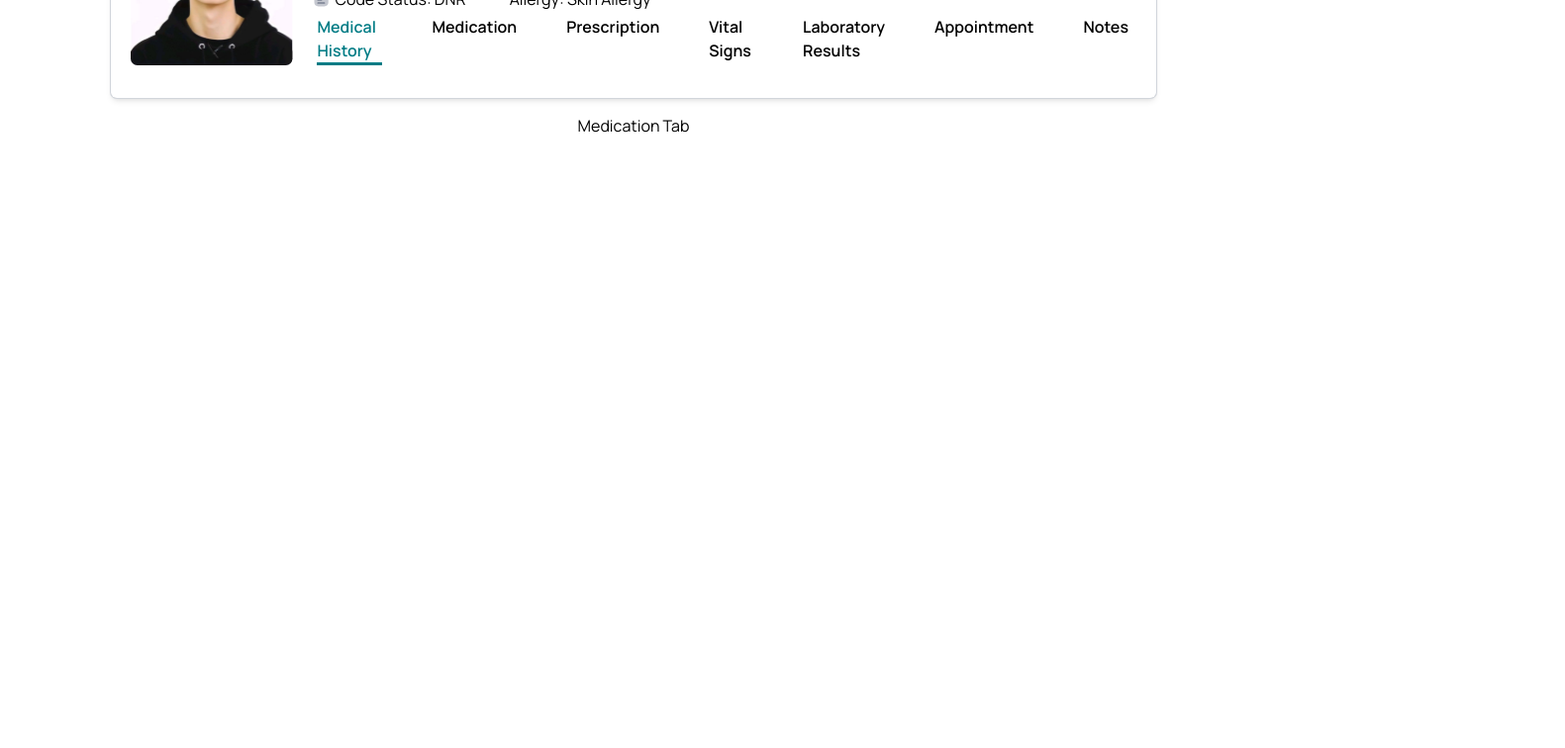
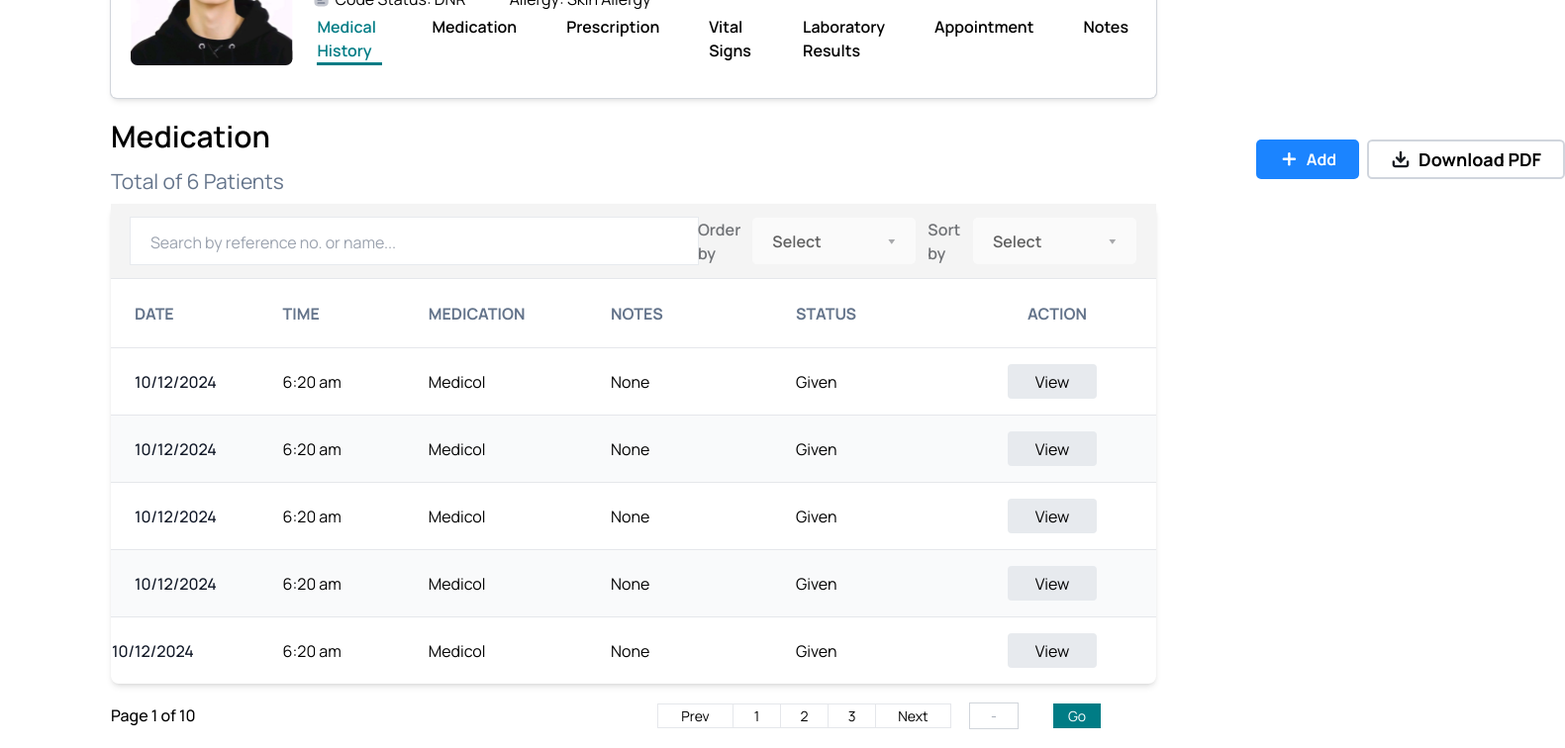
Before and after one commit to jairosolutions-com/colinahealth, a Next.js app: page /medication in a window 1280 px wide. Shown: the part 283-1039 px from the top of the page at 99% size, 1581 px wide, since content can reach past the window. Before the commit the page ends 800 px from the top, so only its background shows below. Built offline with nearby package versions, Linux system fonts and the light colour scheme.

Commit message:
medication

```diff
--- a/app/(routes)/(patient-overview)/medication/page.tsx
+++ b/app/(routes)/(patient-overview)/medication/page.tsx
@@ -1,7 +1,258 @@
-export default function MedicationTab() {
+"use client";
+
+import DropdownMenu from "@/components/dropdown-menu";
+import Add from "@/components/shared/buttons/add";
+import DownloadPDF from "@/components/shared/buttons/downloadpdf";
+import Edit from "@/components/shared/buttons/view";
+import { useState } from "react";
+import { onNavigate } from "@/actions/navigation";
+import { useRouter } from "next/navigation";
+
+export default function Medication() {
+  const router = useRouter();
+  // start of orderby & sortby function
+  const [isOpenOrderedBy, setIsOpenOrderedBy] = useState(false);
+
+  const [isOpenSortedBy, setIsOpenSortedBy] = useState(false);
+
+  const optionsOrderedBy = ["Accending", "Decending"];
+  const optionsSortBy = ["Medication", "Notes", "Status"];
+  // end of orderby & sortby function
+
   return (
-    <div className="">
-      <p>Medication Tab</p>
+    <div className="  w-full">
+      <div className="flex justify-between items-center">
+        <div className="flex flex-col">
+          <h1 className="font-semibold text-[30px]">Medication </h1>
+          {/* number of patiens */}
+          <p className="text-[#64748B] font-normal w-[1157px] h-[22px] text-[21px] mt-2 mb-4 ">
+            Total of 6 Patients
+          </p>
+        </div>
+        <div className="flex flex-row justify-end">
+          <Add></Add>
+          <DownloadPDF></DownloadPDF>
+        </div>
+      </div>
+
+      <div className="w-full shadow-md sm:rounded-lg items-center">
+        <div className="w-full justify-between flex items-center bg-[#F4F4F4] h-[75px] px-5">
+          <form className="">
+            {/* search bar */}
+            <label className=""></label>
+            <div className="flex">
+              <input
+                className=" py-3 px-5  w-[573px] h-[47px] pt-[14px]  ring-[1px] ring-[#E7EAEE]"
+                type="text"
+                placeholder="Search by reference no. or name..."
+              />
+            </div>
+          </form>
+          <div className="flex w-full justify-end items-center gap-[12px]">
+            <p className="text-[#191D23] opacity-[60%] font-semibold">
+              Order by
+            </p>
+            <DropdownMenu
+              options={optionsOrderedBy}
+              open={isOpenOrderedBy}
+              width={"165px"}
+              label={"Select"}
+            />
+
+            <p className="text-[#191D23] opacity-[60%] font-semibold">
+              Sort by
+            </p>
+            <DropdownMenu
+              options={optionsSortBy}
+              open={isOpenSortedBy}
+              width={"165px"}
+              label={"Select"}
+            />
+          </div>
+        </div>
+
+        {/* START OF TABLE */}
+        <div>
+          <table className="w-full text-left rtl:text-right">
+            <thead className="">
+              <tr className="uppercase text-[#64748B] border-y  ">
+                <th scope="col" className="px-6 py-3 w-[180px] h-[70px]">
+                  DATE
+                </th>
+                <th scope="col" className="px-0 py-3 w-[150px]">
+                  TIME
+                </th>
+                <th scope="col" className="px-3 py-3 w-[180px]">
+                  MEDICATION
+                </th>
+                <th scope="col" className="px-6  py-3 w-[200px]">
+                  NOTES
+                </th>
+
+                <th scope="col" className="px-6 py-3 w-[200px] ">
+                  STATUS
+                </th>
+                <th scope="col" className="px-[70px] py-3 w-[10px] ">
+                  ACTION
+                </th>
+              </tr>
+            </thead>
+            <tbody>
+              <tr className="odd:bg-white  even:bg-gray-50  border-b dark:border-gray-700">
+                <th
+                  scope="row"
+                  className=" px-6 py-4 font-medium text-gray-900 whitespace-nowrap dark:text-white"
+                >
+                  10/12/2024
+                </th>
+                <td className="px-0 py-4">6:20 am</td>
+                <td className="truncate max-w-[286px] px-3 py-4 tb-med">
+                  Medicol
+                </td>
+                <td className="truncate max-w-[286px] px-6 py-4">None</td>
+                <td className="px-6 py-4">Given</td>
+                <td className="px-[50px] py-4">
+                  <Edit></Edit>
+                </td>
+              </tr>
+              <tr className="odd:bg-white  even:bg-gray-50  border-b dark:border-gray-700">
+                <th
+                  scope="row"
+                  className="px-6 py-4 font-medium text-gray-900 whitespace-nowrap dark:text-white"
+                >
+                  10/12/2024
+                </th>
+                <td className="px-0 py-4">6:20 am</td>
+                <td className="truncate max-w-[286px] px-3 py-4 tb-med">
+                  Medicol
+                </td>
+                <td className="truncate max-w-[286px] px-6 py-4">None</td>
+                <td className="px-6 py-4">Given</td>
+                <td className="px-[50px] py-4">
+                  <Edit></Edit>
+                </td>
+              </tr>
+              <tr className="odd:bg-white  even:bg-gray-50  border-b dark:border-gray-700">
+                <th
+                  scope="row"
+                  className="px-6 py-4 font-medium text-gray-900 whitespace-nowrap dark:text-white"
+                >
+                  10/12/2024
+                </th>
+                <td className="px-0 py-4">6:20 am</td>
+                <td className="truncate max-w-[286px] px-3 py-4 tb-med">
+                  Medicol
+                </td>
+                <td className="truncate max-w-[286px] px-6 py-4">None</td>
+                <td className="px-6 py-4">Given</td>
+                <td className="px-[50px] py-4">
+                  <Edit></Edit>
+                </td>
+              </tr>
+              <tr className="odd:bg-white  even:bg-gray-50  border-b dark:border-gray-700">
+                <th
+                  scope="row"
+                  className="px-6 py-4 font-medium text-gray-900 whitespace-nowrap dark:text-white"
+                >
+                  10/12/2024
+                </th>
+                <td className="px-0 py-4">6:20 am</td>
+                <td className="truncate max-w-[286px] px-3 py-4 tb-med">
+                  Medicol
+                </td>
+                <td className="truncate max-w-[286px] px-6 py-4">None</td>
+                <td className="px-6 py-4">Given</td>
+                <td className="px-[50px] py-4">
+                  <Edit></Edit>
+                </td>
+              </tr>
+              <tr>
+                <th
+                  scope="row"
+                  className="px- py-4 font-medium text-gray-900 whitespace-nowrap dark:text-white "
+                >
+                  10/12/2024
+                </th>
+                <td className="px-0 py-4">6:20 am</td>
+                <td className="truncate max-w-[286px] px-3 py-4 ">Medicol</td>
+                <td className="truncate max-w-[286px] px-6 py-4">None</td>
+                <td className="px-6 py-4">Given</td>
+                <td className="px-[50px] py-4">
+                  <Edit></Edit>
+                </td>
+              </tr>
+            </tbody>
+          </table>
+        </div>
+        {/* END OF TABLE */}
+      </div>
+      {/* pagination */}
+      <div className="mt-5 pb-5">
+        <div className="flex justify-between">
+          <p className="font-medium size-[18px] w-[138px] items-center">
+            Page 1 of 10
+          </p>
+          <div>
+            <nav>
+              <div className="flex -space-x-px text-sm">
+                <div>
+                  <a
+                    href="#"
+                    className="flex border border-px items-center justify-center  w-[77px] h-full"
+                  >
+                    Prev
+                  </a>
+                </div>
+                <div>
+                  {/* wala pay active function */}
+                  <a
+                    href="#"
+                    className="flex border border-px items-center justify-center  w-[49px] h-full"
+                  >
+                    1
+                  </a>
+                </div>
+                <div>
+                  <a
+                    href="#"
+                    className="flex border border-px items-center justify-center  w-[49px] h-full"
+                  >
+                    2
+                  </a>
+                </div>
+                <div>
+                  <a
+                    href="#"
+                    aria-current="page"
+                    className="flex border border-px items-center justify-center  w-[49px] h-full"
+                  >
+                    3
+                  </a>
+                </div>
+
+                <div className="ml-5">
+                  <a
+                    href="#"
+                    className="flex border border-px items-center justify-center  w-[77px] h-full"
+                  >
+                    Next
+                  </a>
+                </div>
+                <div className="flex px-5 ">
+                  <input
+                    className="ipt-pagination text-center border ring-1 ring-gray-300 border-gray-100"
+                    type="text"
+                    placeholder="-"
+                  />
+                  <div className="px-9">
+                    <button className="btn-pagination ">Go </button>
+                  </div>
+                </div>
+              </div>
+            </nav>
+          </div>
+        </div>
+      </div>
     </div>
   );
 }
```
